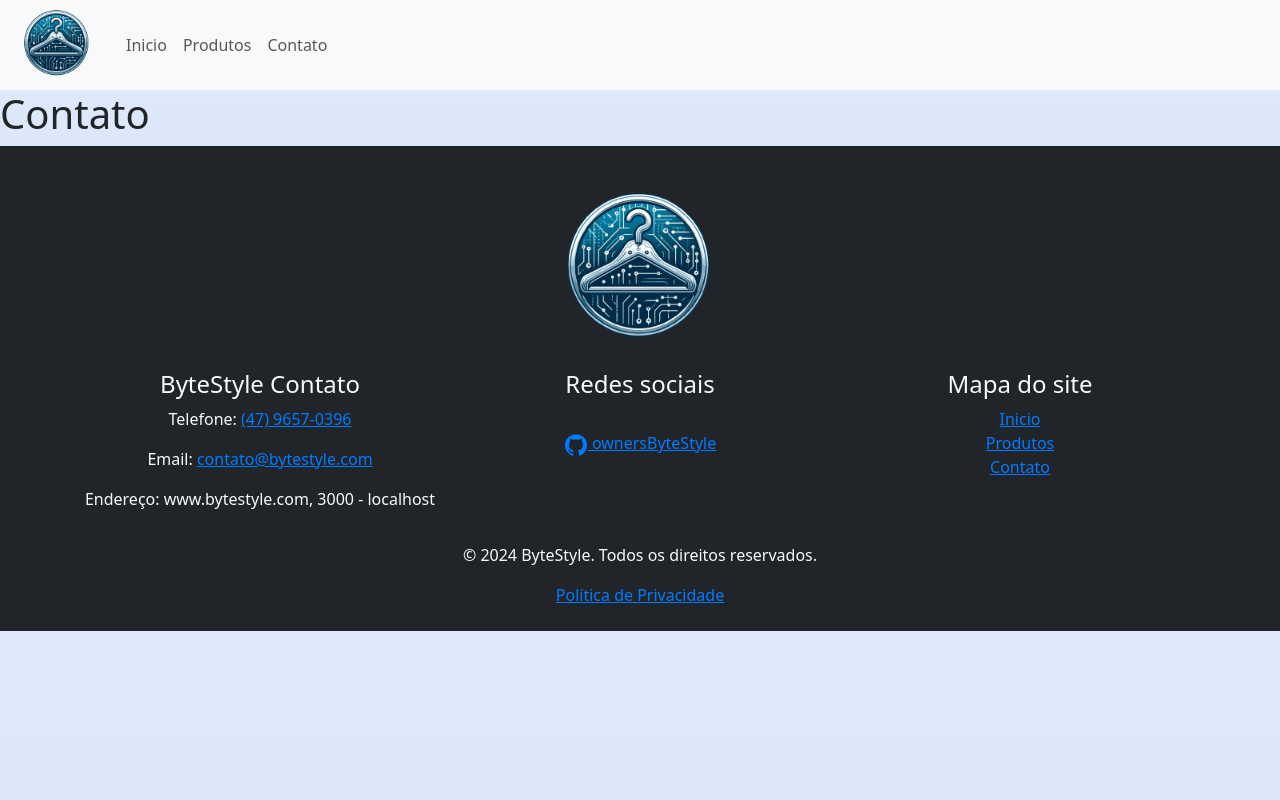
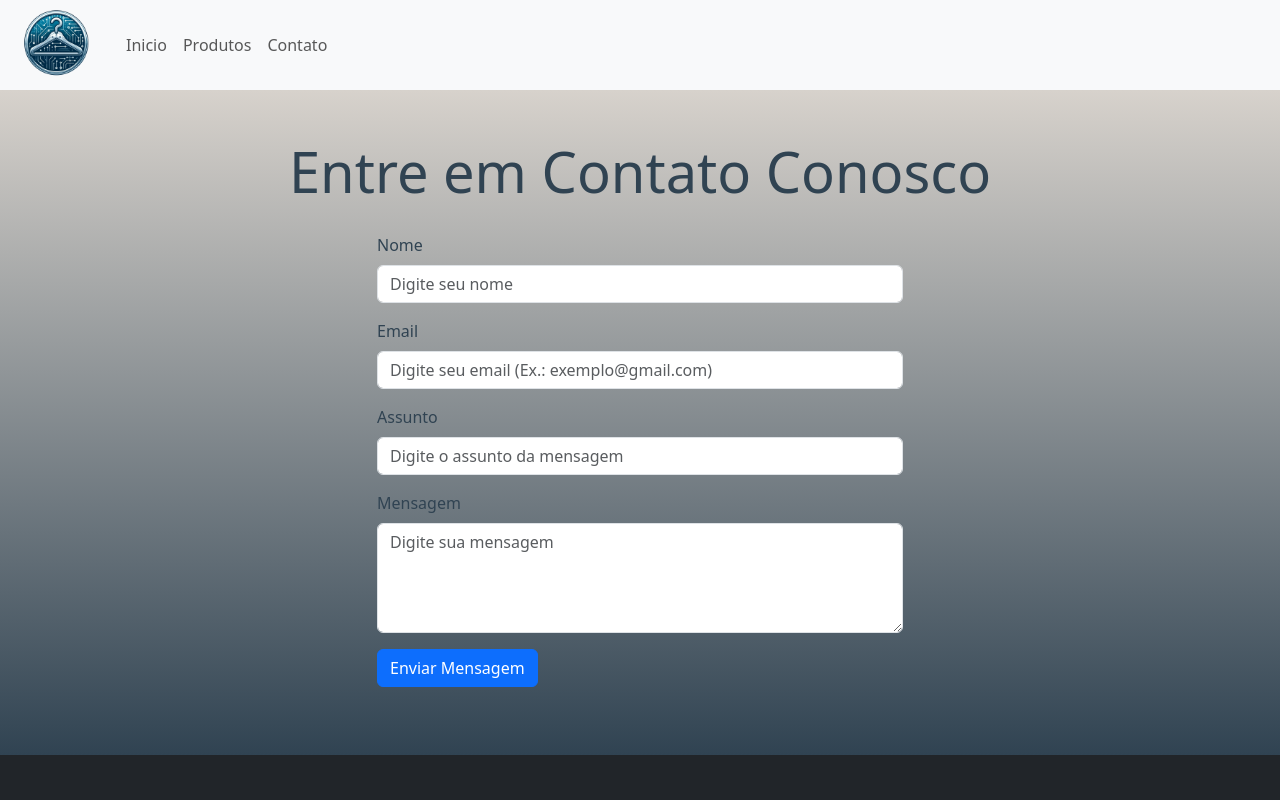
Before and after one commit to matheusmartinsviana/byte_de_estilo, a React (Create React App) app: page /contato in a window 1280 px wide. Shown: the top 800 px of the page. Built offline with nearby package versions, Linux system fonts and the light colour scheme.

Commit message:
feat: contact section done (structure done)

```diff
--- a/src/components/styles/ProductDetail.css
+++ b/src/components/styles/ProductDetail.css
@@ -67,3 +67,14 @@ body {
     font-size: 14px;
     color: #6c757d;
 }
+
+@media screen and (max-width: 768px) {
+    .product-details {
+        display: flex;
+        flex-direction: column;
+    }
+
+    .product-info {
+        margin-left: 0;
+    }
+}
--- a/src/layouts/Footer.jsx
+++ b/src/layouts/Footer.jsx
@@ -24,7 +24,7 @@ export default function Footer() {
                 <Row>
                     <Col md={4}>
                         <h4>ByteStyle Contato</h4>
-                        <p>Telefone: <a href="https://api.whatsapp.com/send/?phone=5547996570396&text&type=phone_number&app_absent=0" style={{ color: '#007bff' }}> (47) 9657-0396</a></p>
+                        <p>Telefone: <a href="https://api.whatsapp.com/send/?phone=5547996570396&text&type=phone_number&app_absent=0" style={{ color: '#007bff' }}> (47) 99657-0396</a></p>
                         <p>Email: <a href="mailto:matheusmviana@outlook.com.br" style={{ color: '#007bff' }}>contato@bytestyle.com</a></p>
                         <p>Endereço: www.bytestyle.com, 3000 - localhost</p>
                     </Col>
--- a/src/pages/Contact.jsx
+++ b/src/pages/Contact.jsx
@@ -1,9 +1,101 @@
-import React from 'react'
+import React, { useState } from 'react';
+import Form from 'react-bootstrap/Form';
+import Button from 'react-bootstrap/Button';
+import Container from 'react-bootstrap/Container';
+import Row from 'react-bootstrap/Row';
+import Col from 'react-bootstrap/Col';
 
-export default function Contato() {
+function ContactSection() {
+    const [formData, setFormData] = useState({
+        name: '',
+        email: '',
+        subject: '',
+        message: ''
+    });
+
+    const handleChange = (e) => {
+        const { name, value } = e.target;
+        setFormData(prevState => ({
+            ...prevState,
+            [name]: value
+        }));
+    };
+
+    const handleSubmit = (e) => {
+        e.preventDefault();
+        console.log('Formulário enviado:', formData);
+        setFormData({
+            name: '',
+            email: '',
+            subject: '',
+            message: ''
+        });
+    };
+
     return (
-        <div>
-            <h1>Contato</h1>
-        </div>
-    )
+        <section id='contact' className='py-5 bg-light' style={{
+            background: '#304352 linear-gradient(to bottom, #d7d2cc, #304352)',
+            color: '#304352'
+        }}>
+            <Container>
+                <h2 className='text-center display-4 '>Entre em Contato Conosco</h2>
+                <Row className='justify-content-center' style={{ padding: '20px' }}>
+                    <Col md={6}>
+                        <Form onSubmit={handleSubmit}>
+                            <Form.Group controlId='formName' className='mb-3'>
+                                <Form.Label>Nome</Form.Label>
+                                <Form.Control
+                                    type='text'
+                                    name='name'
+                                    value={formData.name}
+                                    onChange={handleChange}
+                                    placeholder='Digite seu nome'
+                                    required
+                                />
+                            </Form.Group>
+                            <Form.Group controlId='formEmail' className='mb-3'>
+                                <Form.Label>Email</Form.Label>
+                                <Form.Control
+                                    type='email'
+                                    name='email'
+                                    value={formData.email}
+                                    onChange={handleChange}
+                                    placeholder='Digite seu email (Ex.: exemplo@gmail.com)'
+                                    required
+                                />
+                            </Form.Group>
+                            <Form.Group controlId='formSubject' className='mb-3'>
+                                <Form.Label>Assunto</Form.Label>
+                                <Form.Control
+                                    type='text'
+                                    name='subject'
+                                    value={formData.subject}
+                                    onChange={handleChange}
+                                    placeholder='Digite o assunto da mensagem'
+                                    required
+                                />
+                            </Form.Group>
+                            <Form.Group controlId='formMessage' className='mb-3'>
+                                <Form.Label>Mensagem</Form.Label>
+                                <Form.Control
+                                    as='textarea'
+                                    rows={4}
+                                    name='message'
+                                    value={formData.message}
+                                    onChange={handleChange}
+                                    placeholder='Digite sua mensagem'
+                                    required
+                                />
+                            </Form.Group>
+                            <Button variant='primary' type='submit'>
+                                Enviar Mensagem
+                            </Button>
+                        </Form>
+                    </Col>
+                </Row>
+            </Container>
+        </section>
+    );
 }
+
+export default ContactSection;
```
